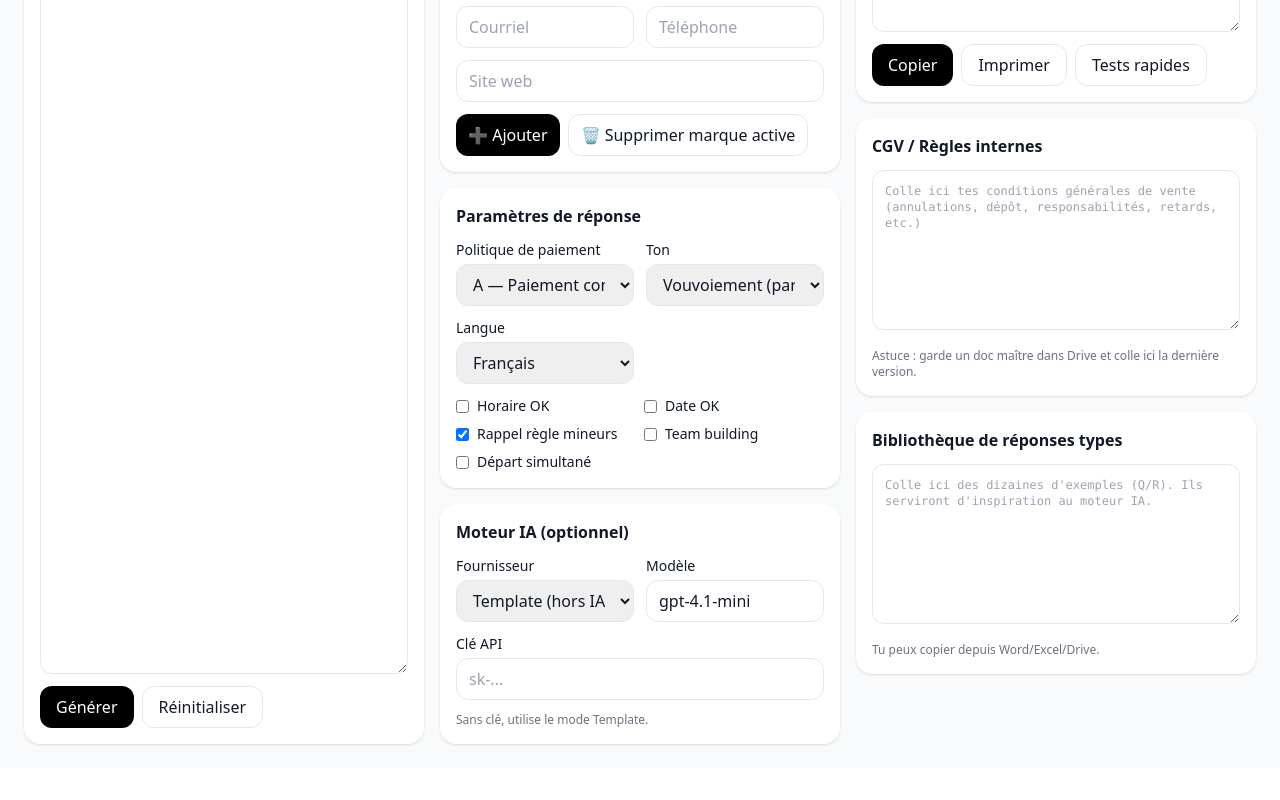
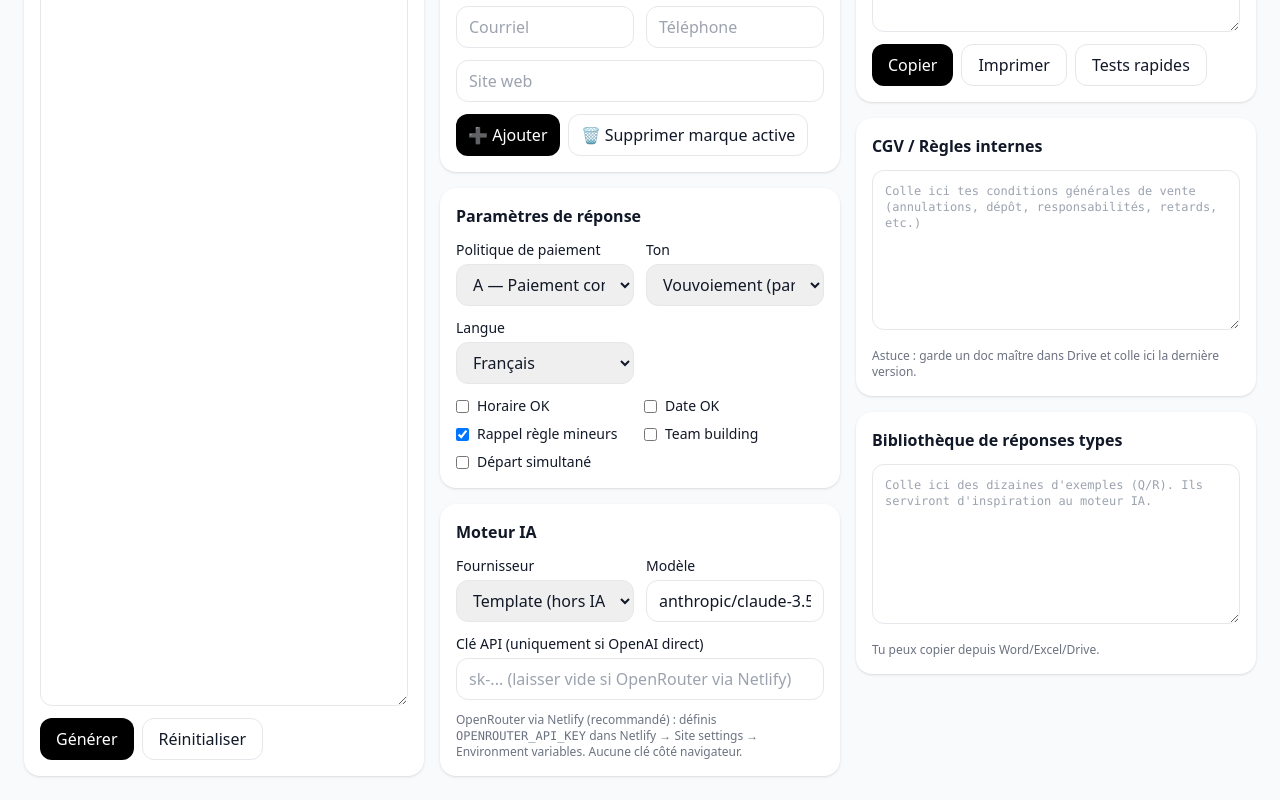
Before and after one commit to Alpatraz/Service-client-IA, a React (Vite) app: page / in a window 1280 px wide. Shown: the part 330-1130 px from the top of the page. Before the commit the page ends 1098 px from the top, so only its background shows below. Built offline with nearby package versions, Linux system fonts and the light colour scheme.

Commit message:
feat: App.tsx → OpenRouter via proxy Netlify (clé non exposée)

```diff
--- a/src/App.tsx
+++ b/src/App.tsx
@@ -3,13 +3,10 @@ import { useEffect, useMemo, useState } from "react";
 /**
  * Assistant de réponse Service Client – v2 (aperçu en direct)
  *
- * Nouveautés vs v1:
- * - 👥 Gestion dynamique des marques (email, téléphone, site)
- * - 📄 Zone CGV / règles internes (coller le texte)
- * - 📚 Bibliothèque de réponses types (coller des dizaines d'exemples)
- * - 🧩 Variables de contexte (horaire OK, date OK, mineurs, team building…)
- * - 💾 Sauvegarde auto dans localStorage (profil persistant sur ce poste)
- * - 🔁 IA optionnelle (OpenAI/OpenRouter) — sinon mode Template
+ * ✅ Prêt pour OpenRouter via proxy Netlify (clé côté serveur):
+ *   - Fonction serverless attendue: /.netlify/functions/openrouter-proxy
+ *   - Front n'envoie AUCUNE clé; tout passe par la fonction.
+ *   - Si tu choisis "OpenAI" (non recommandé), la clé est requise côté client.
  */
 
 // Types utilitaires
@@ -45,8 +42,8 @@ const LANGS = [
 
 const PROVIDERS = [
   { id: "template", label: "Template (hors IA)" },
-  { id: "openai", label: "OpenAI" },
-  { id: "openrouter", label: "OpenRouter" },
+  { id: "openrouter", label: "OpenRouter (via Netlify)" },
+  { id: "openai", label: "OpenAI (clé locale)" },
 ];
 
 export default function EmailReplyAssistantV2() {
@@ -78,8 +75,8 @@ export default function EmailReplyAssistantV2() {
 
   // IA engine (optionnel)
   const [provider, setProvider] = useState(PROVIDERS[0].id);
-  const [model, setModel] = useState("gpt-4.1-mini");
-  const [apiKey, setApiKey] = useState("");
+  const [model, setModel] = useState("anthropic/claude-3.5-sonnet:beta"); // slug OpenRouter par défaut
+  const [apiKey, setApiKey] = useState(""); // seulement pour OpenAI direct
   const [isLoading, setIsLoading] = useState(false);
 
   // Tests (dev)
@@ -100,7 +97,7 @@ export default function EmailReplyAssistantV2() {
         setLibraryText(cfg.libraryText ?? "");
         setCtx(cfg.ctx ?? ctx);
         setProvider(cfg.provider ?? PROVIDERS[0].id);
-        setModel(cfg.model ?? "gpt-4.1-mini");
+        setModel(cfg.model ?? "anthropic/claude-3.5-sonnet:beta");
         setApiKey(cfg.apiKey ?? "");
       } catch {}
     }
@@ -172,11 +169,34 @@ export default function EmailReplyAssistantV2() {
         setOutput(text);
         return;
       }
-      if (!apiKey) throw new Error("Aucune clé API fournie.");
+
       const sys = buildSystemPrompt();
       const usr = buildUserPrompt();
 
+      // ➜ OpenRouter via proxy Netlify (AUCUNE clé côté client)
+      if (provider === "openrouter") {
+        const res = await fetch("/.netlify/functions/openrouter-proxy", {
+          method: "POST",
+          headers: { "Content-Type": "application/json" },
+          body: JSON.stringify({
+            model: model || "anthropic/claude-3.5-sonnet:beta",
+            temperature: 0.2,
+            messages: [
+              { role: "system", content: sys },
+              { role: "user", content: usr },
+            ],
+          }),
+        });
+        const data = await res.json();
+        if (!res.ok) throw new Error(data?.error || JSON.stringify(data));
+        const content = data?.choices?.[0]?.message?.content || "";
+        setOutput(String(content).trim());
+        return;
+      }
+
+      // ➜ OpenAI direct (clé requise côté client) – non recommandé
       if (provider === "openai") {
+        if (!apiKey) throw new Error("Aucune clé API fournie (OpenAI)");
         const res = await fetch("https://api.openai.com/v1/chat/completions", {
           method: "POST",
           headers: { "Content-Type": "application/json", Authorization: `Bearer ${apiKey}` },
@@ -186,27 +206,13 @@ export default function EmailReplyAssistantV2() {
           ] })
         });
         const data = await res.json();
+        if (!res.ok) throw new Error(data?.error?.message || JSON.stringify(data));
         const content = data?.choices?.[0]?.message?.content || "";
-        setOutput(content.trim());
+        setOutput(String(content).trim());
         return;
       }
-
-      if (provider === "openrouter") {
-        const res = await fetch("https://openrouter.ai/api/v1/chat/completions", {
-          method: "POST",
-          headers: { "Content-Type": "application/json", Authorization: `Bearer ${apiKey}` },
-          body: JSON.stringify({ model: model || "anthropic/claude-3.5-sonnet:beta", temperature: 0.2, messages: [
-            { role: "system", content: sys },
-            { role: "user", content: usr },
-          ] })
-        });
-        const data = await res.json();
-        const content = data?.choices?.[0]?.message?.content || "";
-        setOutput(content.trim());
-        return;
-      }
-    } catch (e) {
-      setOutput(`⚠️ Erreur de génération : ${e instanceof Error ? e.message : String(e)}`);
+    } catch (e: any) {
+      setOutput(`⚠️ Erreur de génération : ${e?.message || String(e)}`);
     } finally {
       setIsLoading(false);
     }
@@ -232,7 +238,11 @@ export default function EmailReplyAssistantV2() {
     if (ctx.dateOk) extras.push(lang === "en" ? "The proposed date works for us." : "La date proposée nous convient.");
     if (ctx.simultaneousStart) extras.push(lang === "en" ? "We can launch both rooms at the same time." : "Nous pouvons lancer les deux salles en même temps.");
 
-    const contacts = [b.email && `Email: ${b.email}`, b.phone && `Tél.: ${b.phone}`, b.site && b.site].filter(Boolean).join(" • ");
+    const contacts = [
+      currentBrand?.email && `Email: ${currentBrand.email}`,
+      currentBrand?.phone && `Tél.: ${currentBrand.phone}`,
+      currentBrand?.site && currentBrand.site,
+    ].filter(Boolean).join(" • ");
 
     const cgvClause = cgvText
       ? (lang === "en" ? "Key terms apply as per our conditions of sale (cancellations, changes, responsibilities)." : "Les modalités clés s'appliquent selon nos conditions générales de vente (annulations, modifications, responsabilités).")
@@ -241,7 +251,7 @@ export default function EmailReplyAssistantV2() {
     return [
       `${greet},`,
       "",
-      lang === "en" ? `Thanks for your message about a booking at ${b.label}.` : `Merci pour votre message au sujet d'une réservation chez ${b.label}.`,
+      lang === "en" ? `Thanks for your message about a booking at ${currentBrand?.label}.` : `Merci pour votre message au sujet d'une réservation chez ${currentBrand?.label}.`,
       lang === "en"
         ? `To prepare the right experience, could you please confirm:\n• Date & time\n• Number of participants and age group\n• Preferred scenario(s) and language\n• Any constraints (simultaneous start, specific window, etc.)`
         : `Afin de préparer la bonne expérience, pouvez‑vous confirmer :\n• Date & heure\n• Nombre de participantes/participants et tranche d'âge\n• Scénario(x) souhaité(s) et langue\n• Contraintes éventuelles (départ simultané, créneau précis, etc.)`,
@@ -256,26 +266,23 @@ export default function EmailReplyAssistantV2() {
       "",
       closing,
       "Service Client",
-      b.label,
+      currentBrand?.label || "",
       contacts,
     ].filter(Boolean).join("\n");
   }
 
   function copyOutput() { navigator.clipboard.writeText(output || ""); }
 
-  // DEV: tests rapides pour s'assurer que les joins sont bien échappés
+  // DEV: tests rapides
   function runQuickTests() {
     try {
       const j1 = ["a", "b"].join("\n");
       if (!j1.includes("\n")) throw new Error("join\\n ne contient pas de saut de ligne");
-
-      // Simule une génération template
-      const backup = { provider, input } as any;
+      const backup: any = { provider, input };
       setProvider("template");
       setInput("Test client message\nNombre: 10\nDate: 12 oct.");
       const txt = generateByTemplate();
       if (!txt || typeof txt !== "string" || txt.length < 20) throw new Error("Texte généré vide ou trop court");
-
       setProvider(backup.provider);
       setInput(backup.input);
       setTestLog("✅ Tests basiques OK");
@@ -371,7 +378,7 @@ export default function EmailReplyAssistantV2() {
             </div>
 
             <div className="bg-white rounded-2xl shadow p-4 space-y-3">
-              <h3 className="font-semibold">Moteur IA (optionnel)</h3>
+              <h3 className="font-semibold">Moteur IA</h3>
               <div className="grid grid-cols-2 gap-3">
                 <div>
                   <label className="block text-sm mb-1">Fournisseur</label>
@@ -381,14 +388,14 @@ export default function EmailReplyAssistantV2() {
                 </div>
                 <div>
                   <label className="block text-sm mb-1">Modèle</label>
-                  <input className="w-full border rounded-xl px-3 py-2" value={model} onChange={e=>setModel(e.target.value)} placeholder="gpt-4.1-mini / anthropic/claude‑3.5‑sonnet" />
+                  <input className="w-full border rounded-xl px-3 py-2" value={model} onChange={e=>setModel(e.target.value)} placeholder="anthropic/claude-3.5-sonnet:beta (OpenRouter) / gpt-4.1-mini (OpenAI)" />
                 </div>
                 <div className="col-span-2">
-                  <label className="block text-sm mb-1">Clé API</label>
-                  <input className="w-full border rounded-xl px-3 py-2" value={apiKey} onChange={e=>setApiKey(e.target.value)} placeholder="sk‑..." />
+                  <label className="block text-sm mb-1">Clé API (uniquement si OpenAI direct)</label>
+                  <input className="w-full border rounded-xl px-3 py-2" value={apiKey} onChange={e=>setApiKey(e.target.value)} placeholder="sk‑... (laisser vide si OpenRouter via Netlify)" />
                 </div>
               </div>
-              <p className="text-xs text-gray-500">Sans clé, utilise le mode Template.</p>
+              <p className="text-xs text-gray-500">OpenRouter via Netlify (recommandé) : définis <code>OPENROUTER_API_KEY</code> dans Netlify → Site settings → Environment variables. Aucune clé côté navigateur.</p>
             </div>
           </div>
 
```
